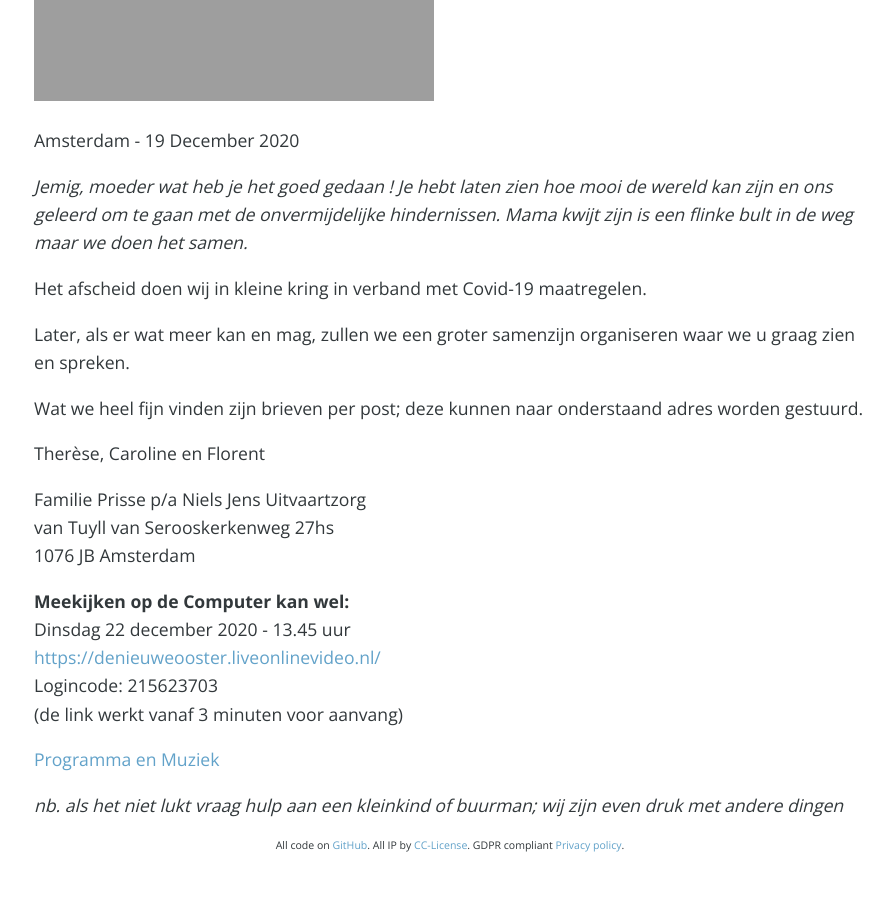
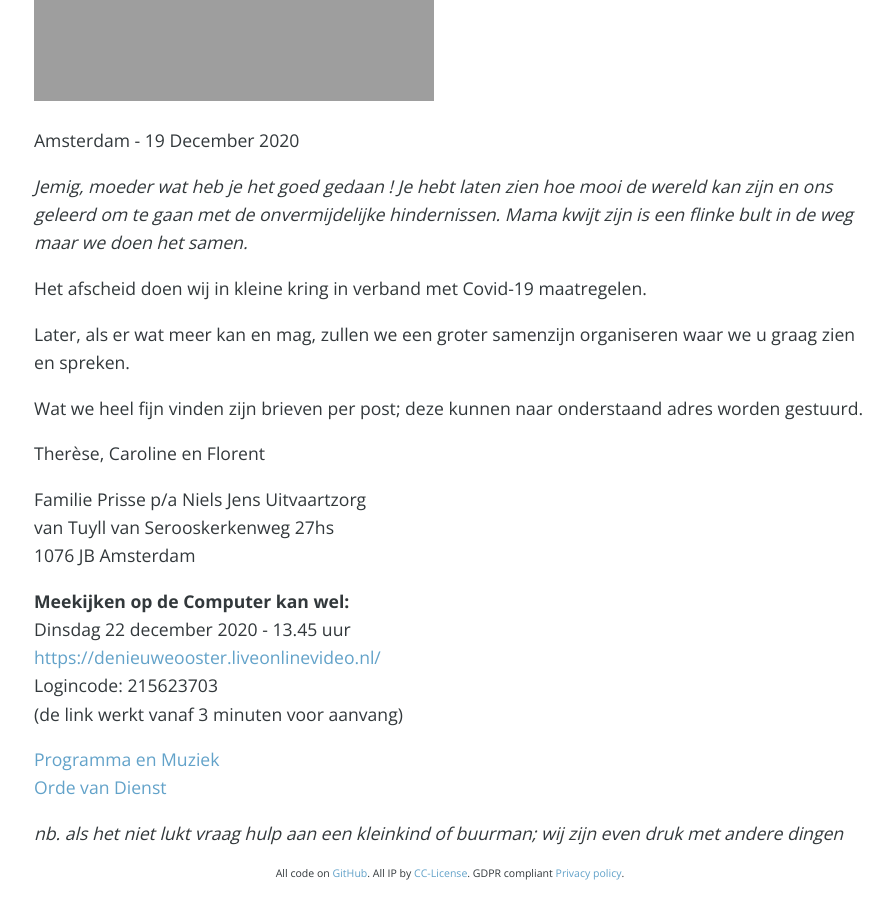
Before and after one commit to fprisse/Weblog, a Jekyll site: the page built from louise.md, in a window 1280 px wide and 900 px high, scrolled down 626 px. Shown: the whole window, without its empty margins (190-1083 px from the left). Built offline with Jekyll 4.4.1, drawn with Linux system fonts in a browser that asks for light colours; nearby versions of some CDN libraries; comment, search, counter and statistics services are not loaded; before the commit the page ends 1498 px from its top, so only the background shows below that.

Commit message:
orde van dienst

```diff
--- a/louise.md
+++ b/louise.md
@@ -34,5 +34,6 @@ Logincode: 215623703
 (de link werkt vanaf 3 minuten voor aanvang)
 
 [Programma en Muziek](https://prisse.nl/programma/)
+[Orde van Dienst](https://prisse.net/muziekmama/ordevandienst.jpg)
 
 *nb. als het niet lukt vraag hulp aan een kleinkind of buurman; wij zijn even druk met andere dingen*
```
